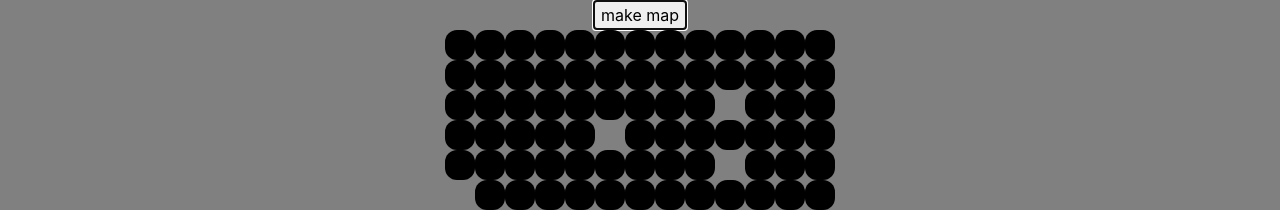
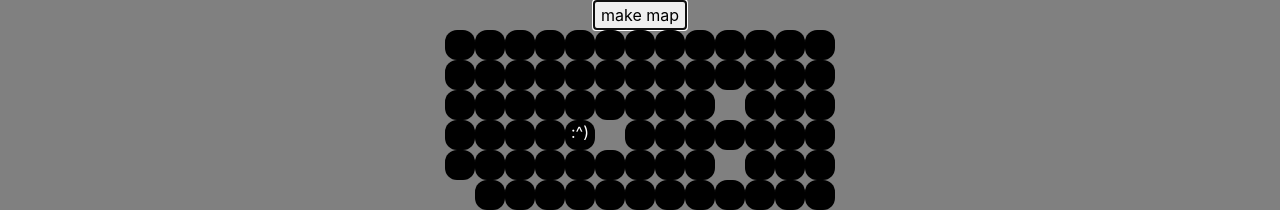
Before and after one commit to CS22Team19/Redux-FE, a React (Create React App) app: page /dungeon in a window 1280 px wide. Both pictures are taken after a click on the button "make map". Shown: the top 210 px of the page. Built offline with nearby package versions, Linux system fonts and the light colour scheme.

Commit message:
added character current room

```diff
--- a/src/components/MapGrid.css
+++ b/src/components/MapGrid.css
@@ -3,6 +3,7 @@
 }
 .on{
   background: black;
+  color: white;
 }
 
 .off{
--- a/src/components/MapGrid.js
+++ b/src/components/MapGrid.js
@@ -3,7 +3,8 @@ import "./MapGrid.css"
 
 class MapGrid extends Component {
   state = {
-    grid: []
+    grid: [],
+    current_room: [4,3]
   };
 
   // handleSubmit = event => {
@@ -36,14 +37,15 @@ class MapGrid extends Component {
   render() {
     return (
       <div className="Map">
+
         <button onClick={this.map}>make map</button>
-        {this.state.grid.length > 0 && this.state.grid.map(e => {
+        {this.state.grid.length > 0 && this.state.grid.map((e, i) => {
           return(
             <div className="row">
-              {e.map(ev => {
+              {e.map((event, index) => {
                 return(
-                  <span className={`room ${ev}`} >
-
+                  <span className={`room ${event}`} >
+                    {this.state.current_room[0] === index && this.state.current_room[1] === i ? ":^)" : ""}
                   </span>
                 )
               })}
```
Also changed, not shown: src/components/MapSpace.js (deleted, +0 -7 lines).
